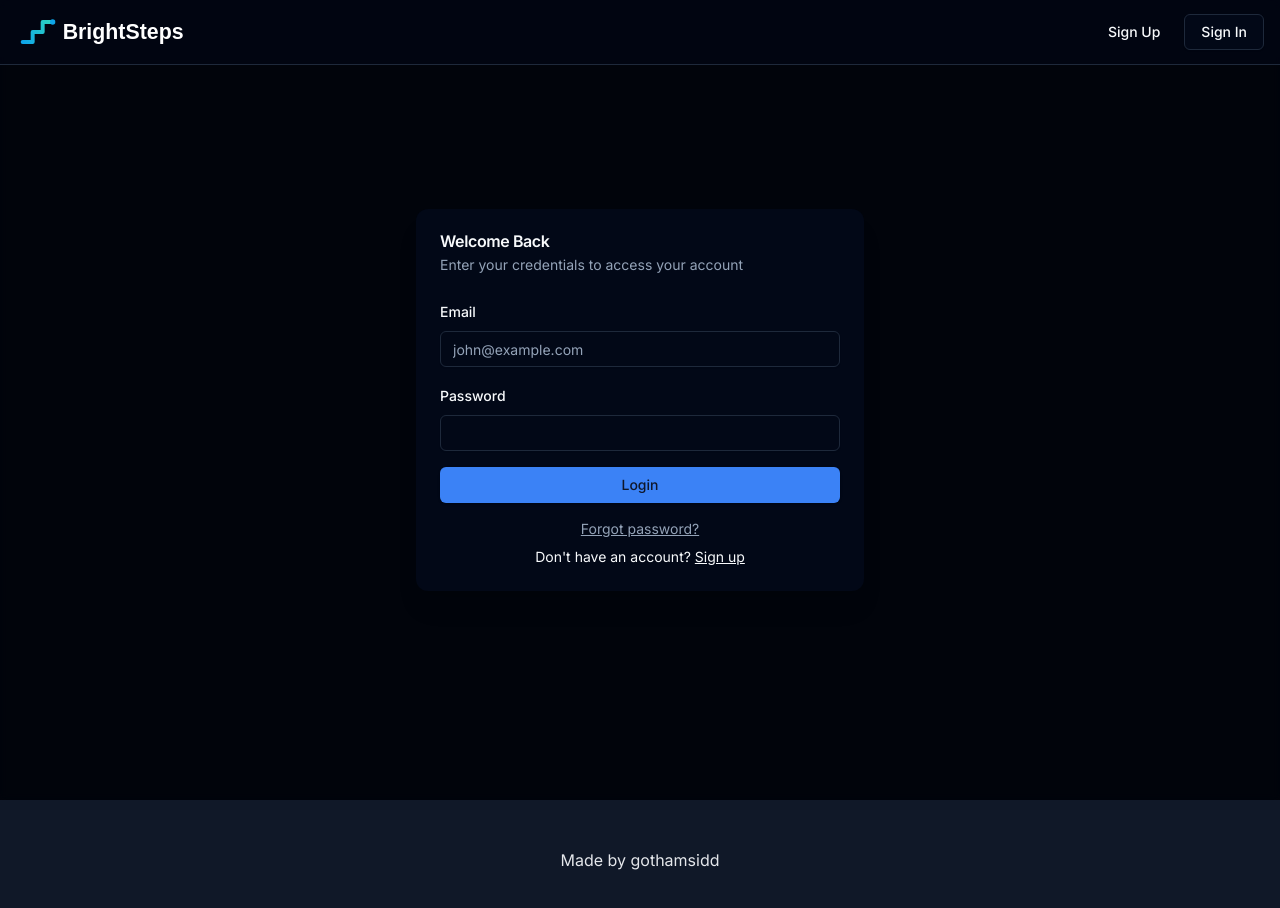
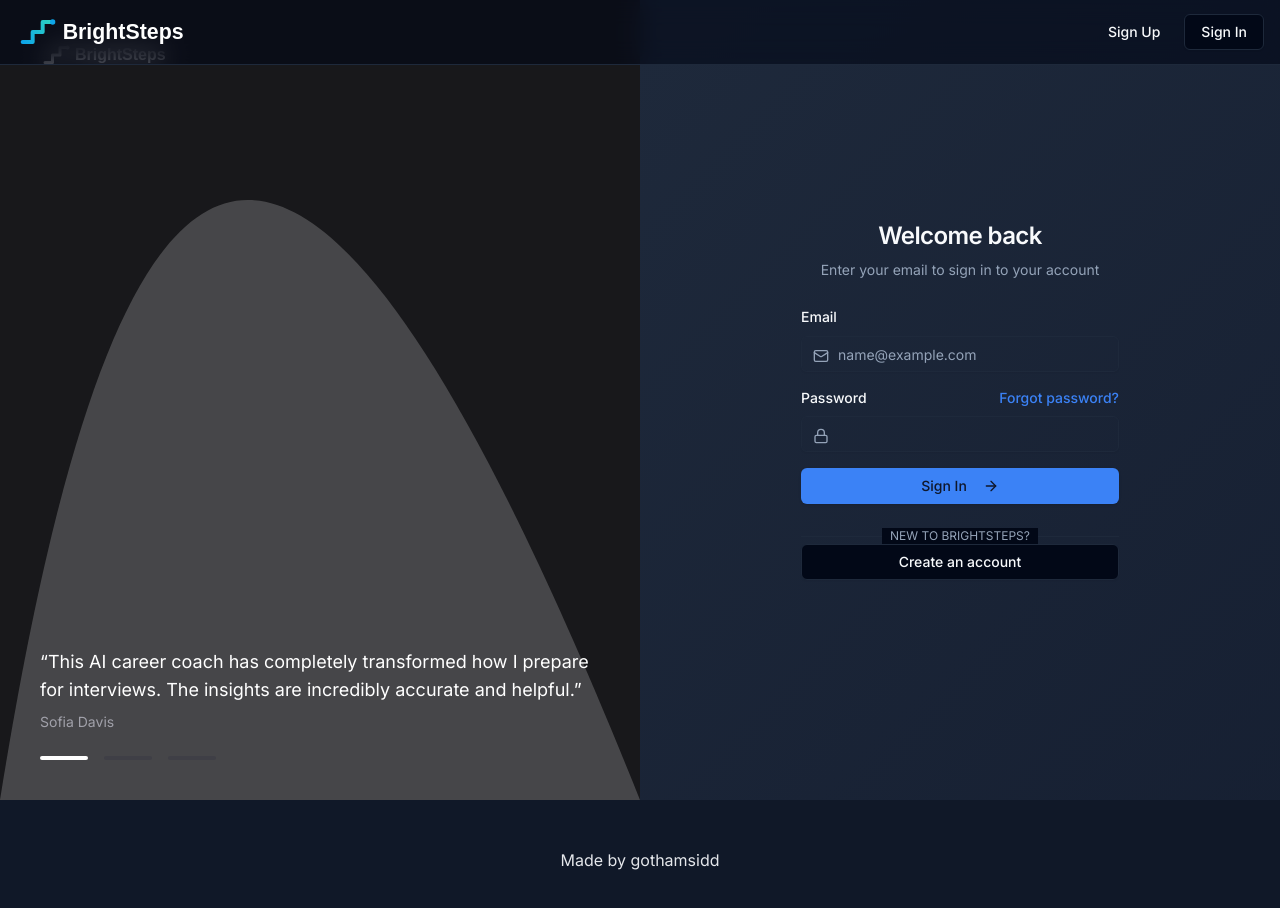
Before and after one commit to gothamsidd/BrightSteps, a Next.js app: page /login in a window 1280 px wide. Shown: the top 908 px of the page. Built offline with nearby package versions, Linux system fonts and the light colour scheme; no server answers.

Commit message:
Redesign auth pages with split-screen layout

```diff
--- a/app/(auth)/login/login-client.jsx
+++ b/app/(auth)/login/login-client.jsx
@@ -5,11 +5,11 @@ import { useAuth } from "@/components/providers/auth-provider";
 import { Button } from "@/components/ui/button";
 import { Input } from "@/components/ui/input";
 import { Label } from "@/components/ui/label";
-import { Card, CardContent, CardDescription, CardHeader, CardTitle } from "@/components/ui/card";
 import Link from "next/link";
 import { useRouter, useSearchParams } from "next/navigation";
 import { toast } from "sonner";
-import { Loader2 } from "lucide-react";
+import { Loader2, Mail, Lock, ArrowRight } from "lucide-react";
+import Image from "next/image";
 
 export default function LoginClient() {
     const [email, setEmail] = useState("");
@@ -36,55 +36,125 @@ export default function LoginClient() {
     };
 
     return (
-        <div className="flex items-center justify-center min-h-screen bg-background relative">
-            {/* Dark overlay for better contrast */}
-            <div className="absolute inset-0 bg-black/50 backdrop-blur-sm" />
+        <div className="w-full lg:grid lg:min-h-screen lg:grid-cols-2">
+            {/* Left Side - Branding */}
+            <div className="hidden bg-muted lg:block relative overflow-hidden">
+                <div className="absolute inset-0 bg-zinc-900" />
+                <div className="relative z-20 flex h-full flex-col justify-between p-10 text-white">
+                    <div className="flex items-center text-lg font-medium">
+                        <Image
+                            src="/logo.svg"
+                            alt="BrightSteps Logo"
+                            width={150}
+                            height={40}
+                            className="brightness-0 invert"
+                        />
+                    </div>
+                    <div className="space-y-6">
+                        <blockquote className="space-y-2">
+                            <p className="text-lg">
+                                &ldquo;This AI career coach has completely transformed how I prepare for interviews. The insights are incredibly accurate and helpful.&rdquo;
+                            </p>
+                            <footer className="text-sm text-zinc-400">Sofia Davis</footer>
+                        </blockquote>
+                        <div className="flex gap-4">
+                            <div className="h-1 w-12 rounded-full bg-white" />
+                            <div className="h-1 w-12 rounded-full bg-zinc-700" />
+                            <div className="h-1 w-12 rounded-full bg-zinc-700" />
+                        </div>
+                    </div>
+                </div>
+                {/* Abstract Background Pattern */}
+                <div className="absolute inset-0 z-10 opacity-20">
+                    <svg className="h-full w-full" viewBox="0 0 100 100" preserveAspectRatio="none">
+                        <path d="M0 100 C 20 0 50 0 100 100 Z" fill="white" />
+                    </svg>
+                </div>
+            </div>
 
-            <Card className="w-full max-w-md relative z-10 shadow-xl border-0 bg-card">
-                <CardHeader>
-                    <CardTitle>Welcome Back</CardTitle>
-                    <CardDescription>Enter your credentials to access your account</CardDescription>
-                </CardHeader>
-                <CardContent>
+            {/* Right Side - Form */}
+            <div className="flex items-center justify-center py-12">
+                <div className="mx-auto w-full max-w-[350px] space-y-6 px-4">
+                    <div className="flex flex-col space-y-2 text-center">
+                        <h1 className="text-2xl font-semibold tracking-tight">
+                            Welcome back
+                        </h1>
+                        <p className="text-sm text-muted-foreground">
+                            Enter your email to sign in to your account
+                        </p>
+                    </div>
+
                     <form onSubmit={handleSubmit} className="space-y-4">
                         <div className="space-y-2">
                             <Label htmlFor="email">Email</Label>
+                            <div className="relative">
+                                <Mail className="absolute left-3 top-3 h-4 w-4 text-muted-foreground" />
                                 <Input
                                     id="email"
                                     type="email"
-                                placeholder="john@example.com"
+                                    placeholder="name@example.com"
                                     value={email}
                                     onChange={(e) => setEmail(e.target.value)}
                                     required
+                                    className="pl-9"
                                 />
                             </div>
+                        </div>
                         <div className="space-y-2">
+                            <div className="flex items-center justify-between">
                                 <Label htmlFor="password">Password</Label>
+                                <Link
+                                    href="/forgot-password"
+                                    className="text-sm font-medium text-primary hover:underline"
+                                >
+                                    Forgot password?
+                                </Link>
+                            </div>
+                            <div className="relative">
+                                <Lock className="absolute left-3 top-3 h-4 w-4 text-muted-foreground" />
                                 <Input
                                     id="password"
                                     type="password"
                                     value={password}
                                     onChange={(e) => setPassword(e.target.value)}
                                     required
+                                    className="pl-9"
                                 />
                             </div>
+                        </div>
                         <Button type="submit" className="w-full" disabled={loading}>
-                            {loading ? <Loader2 className="mr-2 h-4 w-4 animate-spin" /> : "Login"}
+                            {loading ? (
+                                <>
+                                    <Loader2 className="mr-2 h-4 w-4 animate-spin" />
+                                    Signing in...
+                                </>
+                            ) : (
+                                <>
+                                    Sign In
+                                    <ArrowRight className="ml-2 h-4 w-4" />
+                                </>
+                            )}
                         </Button>
-                        <div className="text-center text-sm space-y-2">
-                            <Link href="/forgot-password" className="block text-muted-foreground hover:text-primary underline">
-                                Forgot password?
-                            </Link>
-                            <div>
-                                Don&apos;t have an account?{" "}
-                                <Link href="/register" className="underline hover:text-primary">
-                                    Sign up
+                    </form>
+
+                    <div className="relative">
+                        <div className="absolute inset-0 flex items-center">
+                            <span className="w-full border-t" />
+                        </div>
+                        <div className="relative flex justify-center text-xs uppercase">
+                            <span className="bg-background px-2 text-muted-foreground">
+                                New to BrightSteps?
+                            </span>
+                        </div>
+                    </div>
+
+                    <Link href="/register">
+                        <Button variant="outline" className="w-full">
+                            Create an account
+                        </Button>
                     </Link>
                 </div>
             </div>
-                    </form>
-                </CardContent>
-            </Card>
         </div>
     );
 }
--- a/app/(auth)/register/page.jsx
+++ b/app/(auth)/register/page.jsx
@@ -8,11 +8,11 @@ import { useAuth } from "@/components/providers/auth-provider";
 import { Button } from "@/components/ui/button";
 import { Input } from "@/components/ui/input";
 import { Label } from "@/components/ui/label";
-import { Card, CardContent, CardDescription, CardHeader, CardTitle } from "@/components/ui/card";
 import Link from "next/link";
 import { useRouter } from "next/navigation";
 import { toast } from "sonner";
-import { Loader2 } from "lucide-react";
+import { Loader2, User, Mail, Lock, ArrowRight } from "lucide-react";
+import Image from "next/image";
 
 export default function RegisterPage() {
     const [name, setName] = useState("");
@@ -37,57 +37,131 @@ export default function RegisterPage() {
     };
 
     return (
-        <div className="flex items-center justify-center min-h-screen bg-background">
-            <Card className="w-full max-w-md">
-                <CardHeader>
-                    <CardTitle>Create an Account</CardTitle>
-                    <CardDescription>Get started with your AI Career Coach</CardDescription>
-                </CardHeader>
-                <CardContent>
+        <div className="w-full lg:grid lg:min-h-screen lg:grid-cols-2">
+            {/* Left Side - Branding */}
+            <div className="hidden bg-muted lg:block relative overflow-hidden">
+                <div className="absolute inset-0 bg-zinc-900" />
+                <div className="relative z-20 flex h-full flex-col justify-between p-10 text-white">
+                    <div className="flex items-center text-lg font-medium">
+                        <Image
+                            src="/logo.svg"
+                            alt="BrightSteps Logo"
+                            width={150}
+                            height={40}
+                            className="brightness-0 invert"
+                        />
+                    </div>
+                    <div className="space-y-6">
+                        <blockquote className="space-y-2">
+                            <p className="text-lg">
+                                &ldquo;I landed my dream job within weeks of using BrightSteps. The AI-powered resume optimization is a game changer.&rdquo;
+                            </p>
+                            <footer className="text-sm text-zinc-400">Alex Chen</footer>
+                        </blockquote>
+                        <div className="flex gap-4">
+                            <div className="h-1 w-12 rounded-full bg-zinc-700" />
+                            <div className="h-1 w-12 rounded-full bg-white" />
+                            <div className="h-1 w-12 rounded-full bg-zinc-700" />
+                        </div>
+                    </div>
+                </div>
+                {/* Abstract Background Pattern */}
+                <div className="absolute inset-0 z-10 opacity-20">
+                    <svg className="h-full w-full" viewBox="0 0 100 100" preserveAspectRatio="none">
+                        <path d="M100 0 C 80 100 50 100 0 0 Z" fill="white" />
+                    </svg>
+                </div>
+            </div>
+
+            {/* Right Side - Form */}
+            <div className="flex items-center justify-center py-12">
+                <div className="mx-auto w-full max-w-[350px] space-y-6 px-4">
+                    <div className="flex flex-col space-y-2 text-center">
+                        <h1 className="text-2xl font-semibold tracking-tight">
+                            Create an account
+                        </h1>
+                        <p className="text-sm text-muted-foreground">
+                            Enter your details below to create your account
+                        </p>
+                    </div>
+
                     <form onSubmit={handleSubmit} className="space-y-4">
                         <div className="space-y-2">
                             <Label htmlFor="name">Full Name</Label>
+                            <div className="relative">
+                                <User className="absolute left-3 top-3 h-4 w-4 text-muted-foreground" />
                                 <Input
                                     id="name"
                                     placeholder="John Doe"
                                     value={name}
                                     onChange={(e) => setName(e.target.value)}
                                     required
+                                    className="pl-9"
                                 />
+                            </div>
                         </div>
                         <div className="space-y-2">
                             <Label htmlFor="email">Email</Label>
+                            <div className="relative">
+                                <Mail className="absolute left-3 top-3 h-4 w-4 text-muted-foreground" />
                                 <Input
                                     id="email"
                                     type="email"
-                                placeholder="john@example.com"
+                                    placeholder="name@example.com"
                                     value={email}
                                     onChange={(e) => setEmail(e.target.value)}
                                     required
+                                    className="pl-9"
                                 />
+                            </div>
                         </div>
                         <div className="space-y-2">
                             <Label htmlFor="password">Password</Label>
+                            <div className="relative">
+                                <Lock className="absolute left-3 top-3 h-4 w-4 text-muted-foreground" />
                                 <Input
                                     id="password"
                                     type="password"
                                     value={password}
                                     onChange={(e) => setPassword(e.target.value)}
                                     required
+                                    className="pl-9"
                                 />
                             </div>
+                        </div>
                         <Button type="submit" className="w-full" disabled={loading}>
-                            {loading ? <Loader2 className="mr-2 h-4 w-4 animate-spin" /> : "Sign Up"}
+                            {loading ? (
+                                <>
+                                    <Loader2 className="mr-2 h-4 w-4 animate-spin" />
+                                    Creating account...
+                                </>
+                            ) : (
+                                <>
+                                    Sign Up
+                                    <ArrowRight className="ml-2 h-4 w-4" />
+                                </>
+                            )}
                         </Button>
-                        <div className="text-center text-sm">
-                            Already have an account?{" "}
-                            <Link href="/login" className="underline hover:text-primary">
-                                Login
+                    </form>
+
+                    <div className="relative">
+                        <div className="absolute inset-0 flex items-center">
+                            <span className="w-full border-t" />
+                        </div>
+                        <div className="relative flex justify-center text-xs uppercase">
+                            <span className="bg-background px-2 text-muted-foreground">
+                                Already have an account?
+                            </span>
+                        </div>
+                    </div>
+
+                    <Link href="/login">
+                        <Button variant="outline" className="w-full">
+                            Sign In
+                        </Button>
                     </Link>
                 </div>
-                    </form>
-                </CardContent>
-            </Card>
+            </div>
         </div>
     );
 }
```
Lines whose indentation alone changed are shown as unchanged.
